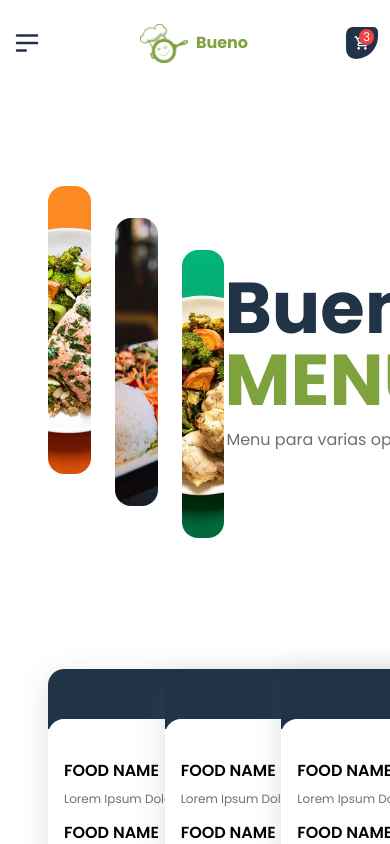
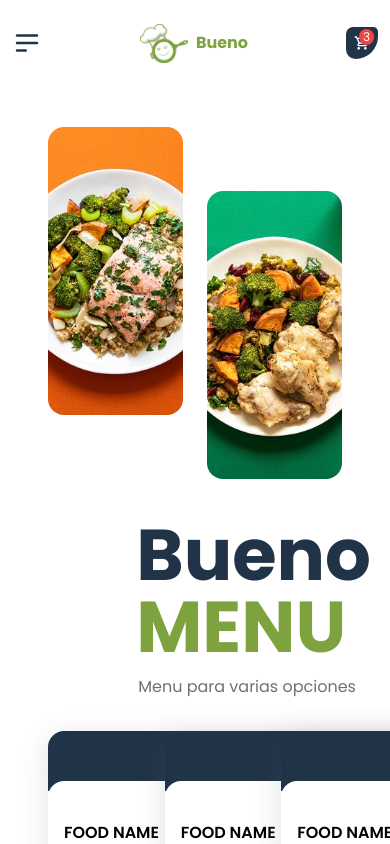
Before and after one commit to akinlope/Bueno, a React (Create React App) app: page /menu in a window 390 px wide. Shown: the top 844 px of the page. Built offline with nearby package versions, Linux system fonts and the light colour scheme; the HTML template or start-up script is replaced by a standard one.

Commit message:
Making menu and home responsive

```diff
--- a/src/Pages/Home.jsx
+++ b/src/Pages/Home.jsx
@@ -37,7 +37,7 @@ const Home = () => {
               animate="animate"
               custom={1.5}
             >
-              <p className="text-4xl px-4 text-center font-extrabold md:text-left md:px-0 md:text-7xl text-priBlack capitalize">
+              <p className="text-4xl px-4 text-center font-extrabold md:text-left md:px-0 md:text-5xl lg:text-7xl text-priBlack capitalize">
                 fastest <br /> <span className="text-priGreen">food</span>{" "}
                 delivery <br /> & easy{" "}
                 <span className="text-priGreen">pickup.</span>
@@ -61,7 +61,7 @@ const Home = () => {
           </div>
 
           <motion.p
-            className="text-center w-full px-5 md:w-3/4 md:px-0 md:mx-0 md:text-left text-priBrown mt-5"
+            className="text-center w-full text-xs px-5 lg:w-2/3 md:px-0 md:mx-0 md:text-left md:text-sm text-priBrown mt-5"
             variants={fadeInUpDown("down")}
             initial="initial"
             animate="animate"
@@ -91,7 +91,7 @@ const Home = () => {
 
         <div className="w-full pt-10 mb-10 flex justify-center items-center relative md:w-6/12 md:pt-0 md:mb-0">
           <motion.div
-            className="max-w-xs md:h-96 md:w-auto md:max-w-none relative md:pl-10"
+            className="max-w-xs md:h-72 lg:h-96 md:w-auto md:max-w-none relative md:pl-10"
             variants={plateVariant}
             initial="initial"
             animate="animate"
@@ -106,7 +106,7 @@ const Home = () => {
 
           {/* first leaf  */}
           <motion.div
-            className="hidden md:block w-32 absolute top-1/4 left-0"
+            className="hidden md:block md:w-24 lg:w-32 absolute top-1/4 left-0"
             custom={1.3}
             variants={leafVariants}
             initial="initial"
@@ -122,7 +122,7 @@ const Home = () => {
 
           {/* second leaf  */}
           <motion.div
-            className="hidden md:block w-40 absolute top-leafRight right-24"
+            className="hidden md:block md:w-32 lg:w-40 absolute top-leafRight md:right-10 lg:right-24"
             custom={1.7}
             variants={leafVariants}
             initial="initial"
@@ -138,7 +138,7 @@ const Home = () => {
 
           {/* third leaf  */}
           <motion.div
-            className="hidden md:block w-40 absolute top-leafUp left-24"
+            className="hidden md:block md:w-32 lg:w-40 absolute top-leafUp left-24"
             custom={1.5}
             variants={leafVariants}
             initial="initial"
--- a/src/Pages/Menu.jsx
+++ b/src/Pages/Menu.jsx
@@ -17,6 +17,7 @@ const plateArr = [
     img: middle_plate,
     margin: "mt-8",
     delay: 0.9,
+    hidden: 'hidden'
   },
   {
     id: 3,
@@ -30,20 +31,20 @@ const Menu = () => {
   return (
     <div className="w-screen px-12">
       {/* Hero section  */}
-      <div className="flex items-center min-h-hero">
+      <div className="flex flex-col md:flex-row items-center min-h-hero">
         {/* The three images  */}
-        <div className="w-3/5 flex space-x-6">
-          {plateArr.map(({ id, img, margin, delay }) => {
+        <div className="w-full md:w-3/5 flex justify-center mb-10 md:mb-0 md:justify-start space-x-6 mt-10 md:mt-0">
+          {plateArr.map(({ id, img, margin, delay, hidden }) => {
             return (
               <motion.div
-                className={`rounded-2xl overflow-hidden w-52 h-72 ${margin}`}
+                className={`rounded-2xl overflow-hidden w-52 h-72 ${margin} ${hidden} md:block`}
                 key={id}
                 variants={fadeInSpring}
                 initial="initial"
                 animate="animate"
                 custom={delay}
               >
-                <img src={img} alt="img" className="h-72 w-96  object-cover" />
+                <img src={img} alt="img" className="h-72 w-96 object-cover" />
               </motion.div>
             );
           })}
```
